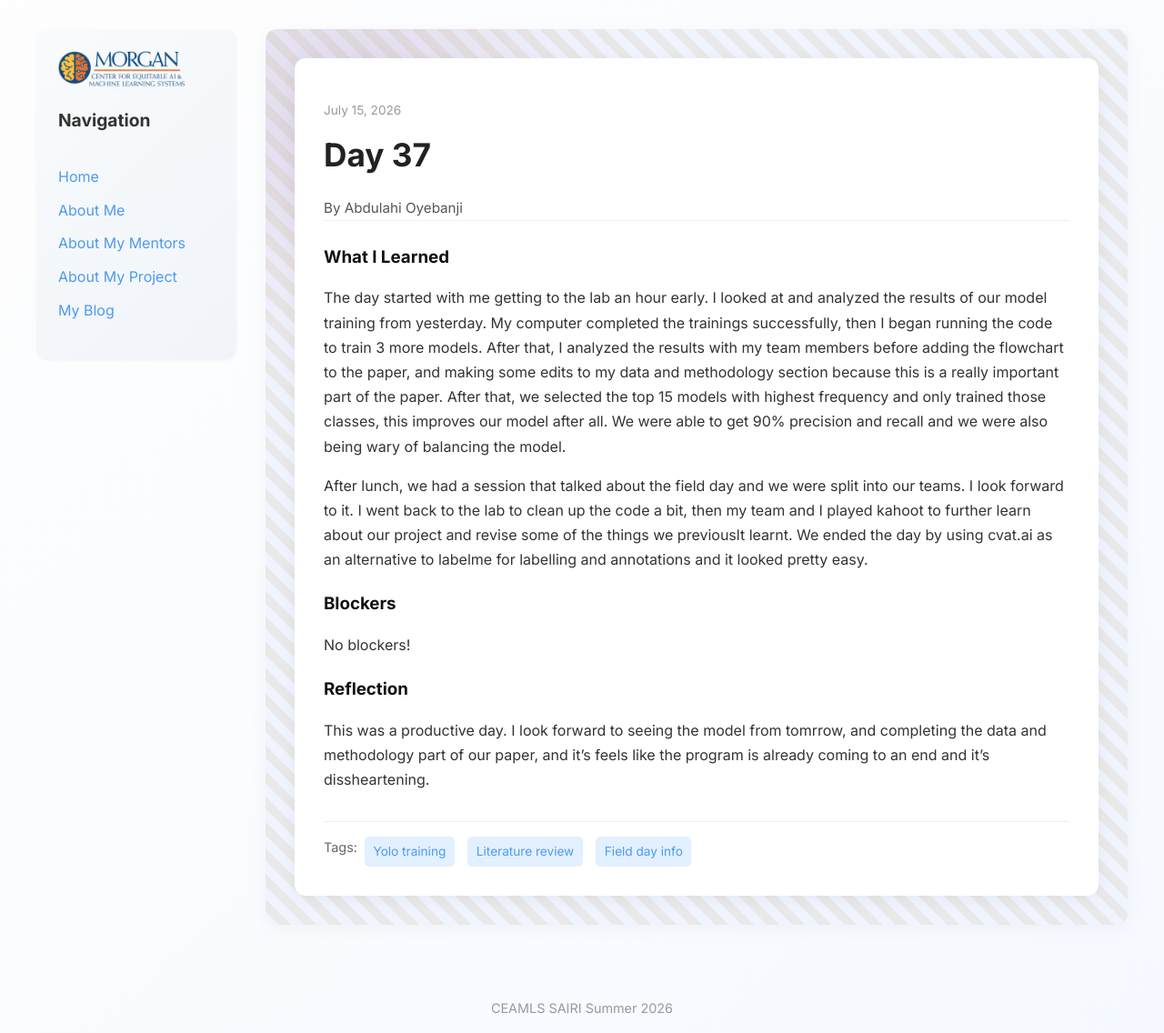
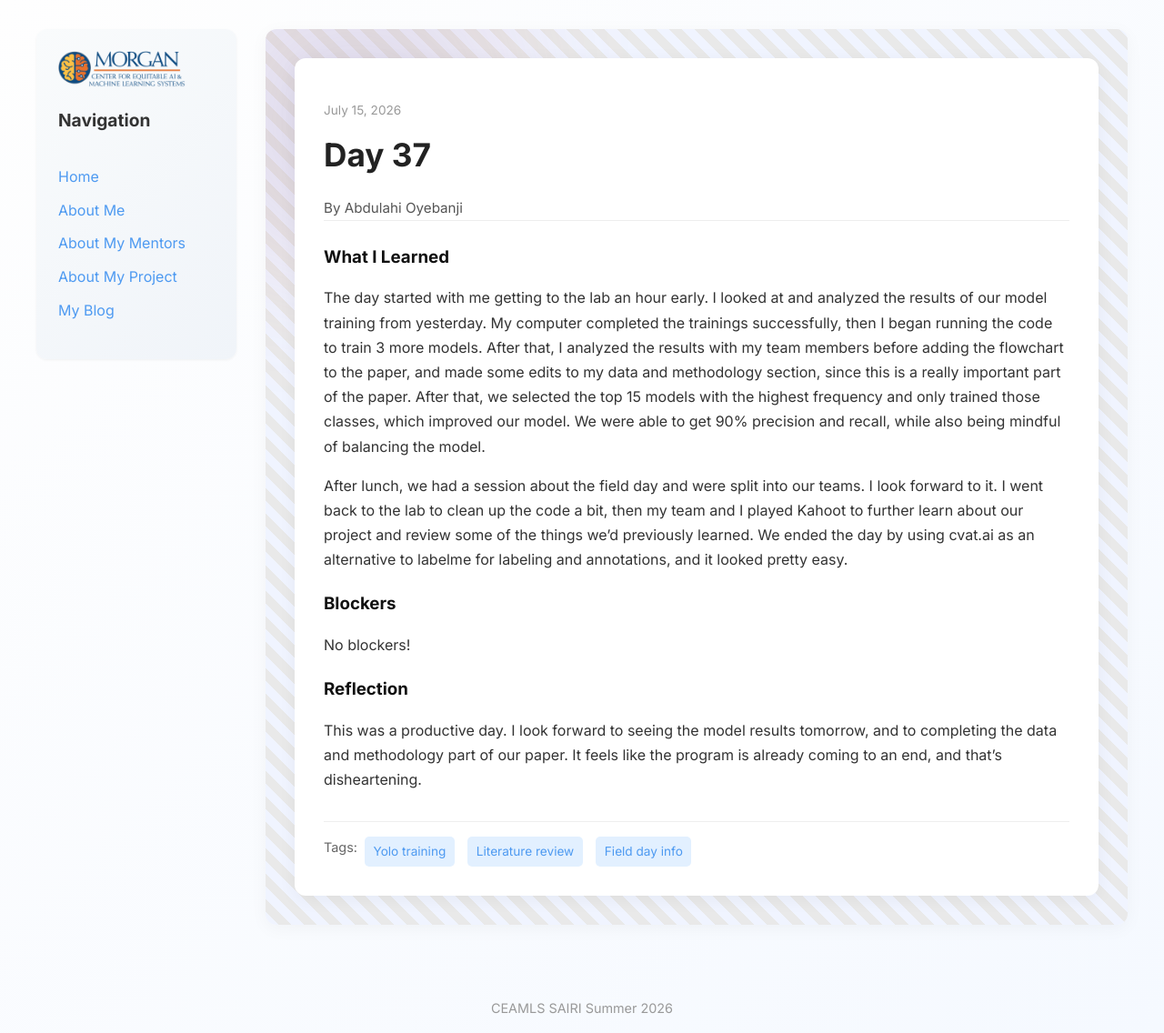
Before and after one commit to abdulahi-banji/abdulahi-banjiceamls26.github.io, a Jekyll site: the page built from _posts/2026-07-15-day-37.md, in a window 1280 px wide. Shown: the whole page at 91% size. Built offline with Jekyll 4.4.1, drawn with Linux system fonts in a browser that asks for light colours.

Commit message:
final draft day 37

```diff
--- a/_posts/2026-07-15-day-37.md
+++ b/_posts/2026-07-15-day-37.md
@@ -8,13 +8,13 @@ tags: ["Yolo training", "Literature review", "Field day info"]
 
 
 what_i_learned: |
-  The day started with me getting to the lab an hour early. I looked at and analyzed the results of our model training from yesterday. My computer completed the trainings successfully, then I began running the code to train 3 more models. After that, I analyzed the results with my team members before adding the flowchart to the paper, and making some edits to my data and methodology section because this is a really important part of the paper. After that, we selected the top 15 models with highest frequency and only trained those classes, this improves our model after all. We were able to get 90% precision and recall and we were also being wary of balancing the model.
+  The day started with me getting to the lab an hour early. I looked at and analyzed the results of our model training from yesterday. My computer completed the trainings successfully, then I began running the code to train 3 more models. After that, I analyzed the results with my team members before adding the flowchart to the paper, and made some edits to my data and methodology section, since this is a really important part of the paper. After that, we selected the top 15 models with the highest frequency and only trained those classes, which improved our model. We were able to get 90% precision and recall, while also being mindful of balancing the model.
 
-  After lunch, we had a session that talked about the field day and we were split into our teams. I look forward to it. I went back to the lab to clean up the code a bit, then my team and I played kahoot to further learn about our project and revise some of the things we previouslt learnt. We ended the day by using cvat.ai as an alternative to labelme for labelling and annotations and it looked pretty easy.
+  After lunch, we had a session about the field day and were split into our teams. I look forward to it. I went back to the lab to clean up the code a bit, then my team and I played Kahoot to further learn about our project and review some of the things we'd previously learned. We ended the day by using cvat.ai as an alternative to labelme for labeling and annotations, and it looked pretty easy.
 
 blockers: |
   No blockers!
 
 reflection: |
-  This was a productive day. I look forward to seeing the model from tomrrow, and completing the data and methodology part of our paper, and it's feels like the program is already coming to an end and it's dissheartening.
+  This was a productive day. I look forward to seeing the model results tomorrow, and to completing the data and methodology part of our paper. It feels like the program is already coming to an end, and that's disheartening.
 ---
```
